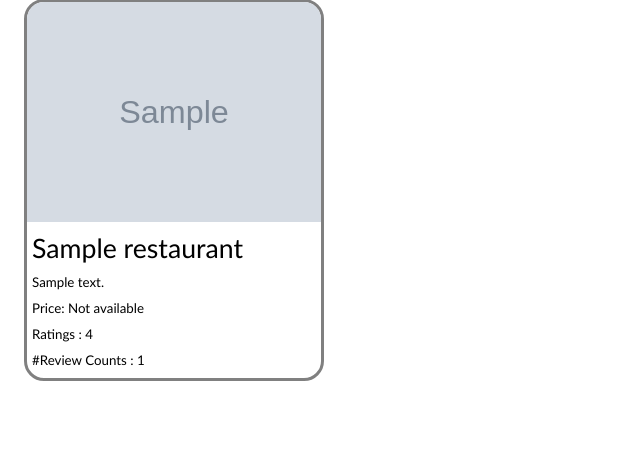
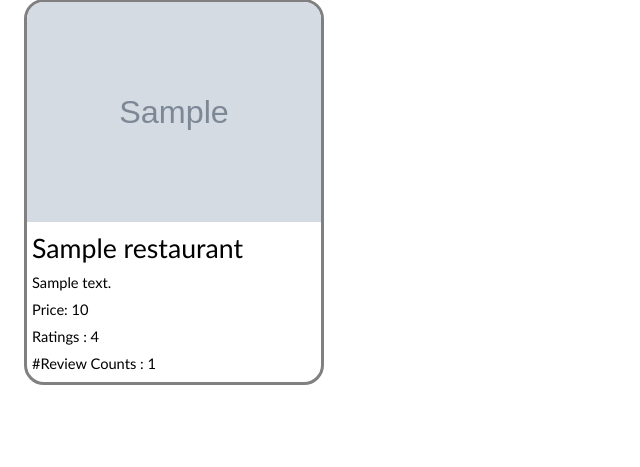
Before and after one commit to nikhil-nuCS/webdev-labs, a Flask app: template lab02/templates/restaurant.html in a window 1280 px wide. Shown: the part 153-620 px from the top of the page, without its empty margins (0-640 px from the left). Run offline with Flask 2, Linux system fonts and the light colour scheme; the template is opened without the code that fills it: most values are stand-ins (such as "Sample title", 1, 10 or a date in 2020); grey boxes marked "Sample" are stand-in pictures; some libraries are stand-ins or nearby versions.

Commit message:
Updating font size.

```diff
--- a/lab02/static/style.css
+++ b/lab02/static/style.css
@@ -62,26 +62,26 @@ main #restaurant-box #boxR-address {
     margin-top: 10px;
     margin-left: 5px;
     font-family: 'Gill Sans', 'Gill Sans MT', Calibri, 'Trebuchet MS', sans-serif;
-    font-size: 10pt;
+    font-size: 11pt;
 }
 
 main #restaurant-box #boxR-price {
     margin-top: 10px;
     margin-left: 5px;
     font-family: 'Gill Sans', 'Gill Sans MT', Calibri, 'Trebuchet MS', sans-serif;
-    font-size: 10pt;
+    font-size: 11pt;
 }
 
 main #restaurant-box #boxR-ratings {
     margin-top: 10px;
     margin-left: 5px;
     font-family: 'Gill Sans', 'Gill Sans MT', Calibri, 'Trebuchet MS', sans-serif;
-    font-size: 10pt;
+    font-size: 11pt;
 }
 
 main #restaurant-box #boxR-reviews {
     margin-top: 10px;
     margin-left: 5px;
     font-family: 'Gill Sans', 'Gill Sans MT', Calibri, 'Trebuchet MS', sans-serif;
-    font-size: 10pt;
+    font-size: 11pt;
 }
--- a/lab02/templates/restaurant.html
+++ b/lab02/templates/restaurant.html
@@ -18,11 +18,12 @@
             <label id = "boxR-title">{{ restaurant.get("name") }}</label>
 
             <label id = "boxR-address"> {{ restaurant.get("display_address") }} </label>
-            {% if 'price' in restaurant %}
+            <label id = "boxR-price">Price: {{ restaurant.get("price") }}</label>
+            <!-- {% if 'price' in restaurant %}
                 <label id = "boxR-price">Price: {{ restaurant.get("price") }}</label>
             {% else %}
                 <label id = "boxR-price">Price: Not available</labeL>
-            {% endif %}
+            {% endif %} -->
             <!-- <labeL> Price : </labeL> -->
             <label id = "boxR-ratings"> Ratings : {{restaurant.get("rating")}}</label>
             <label id = "boxR-reviews"> #Review Counts : {{restaurant.get("review_count")}}</label>
```
